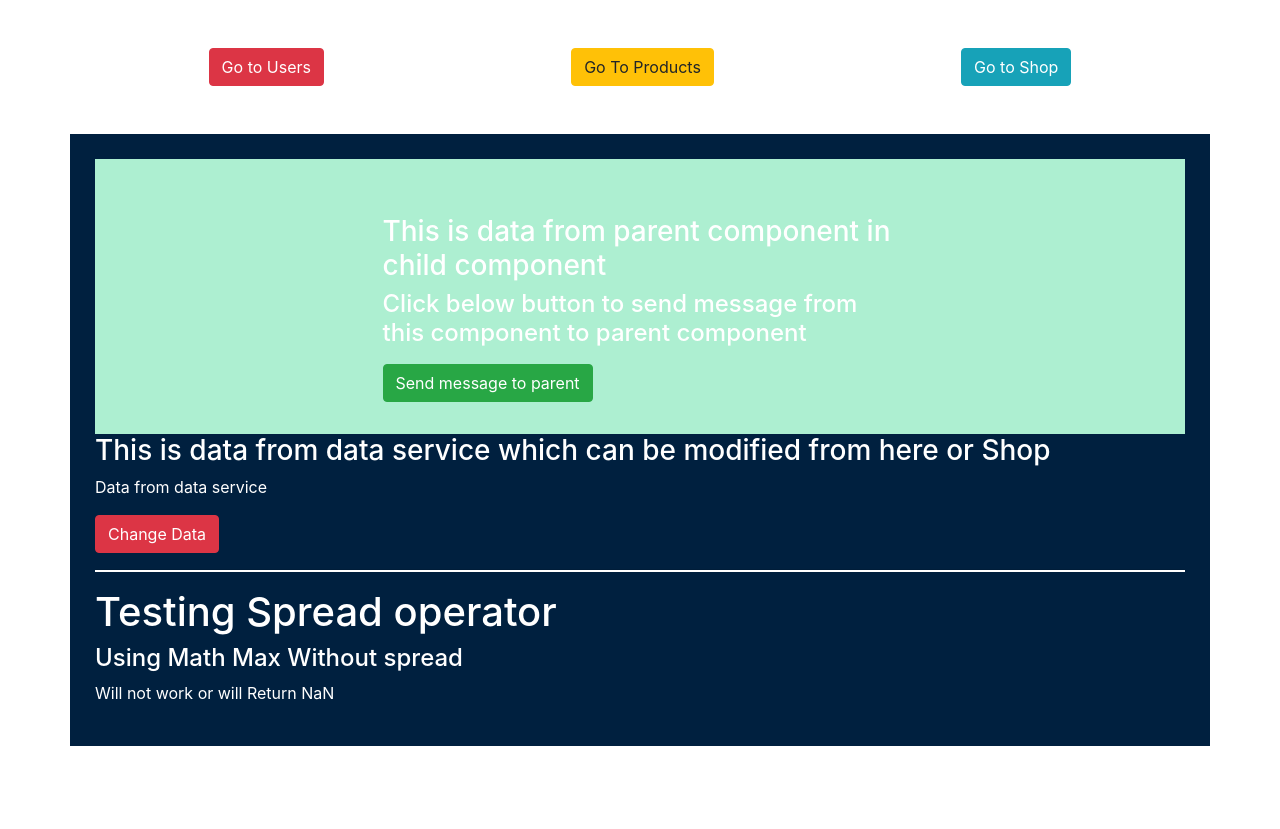
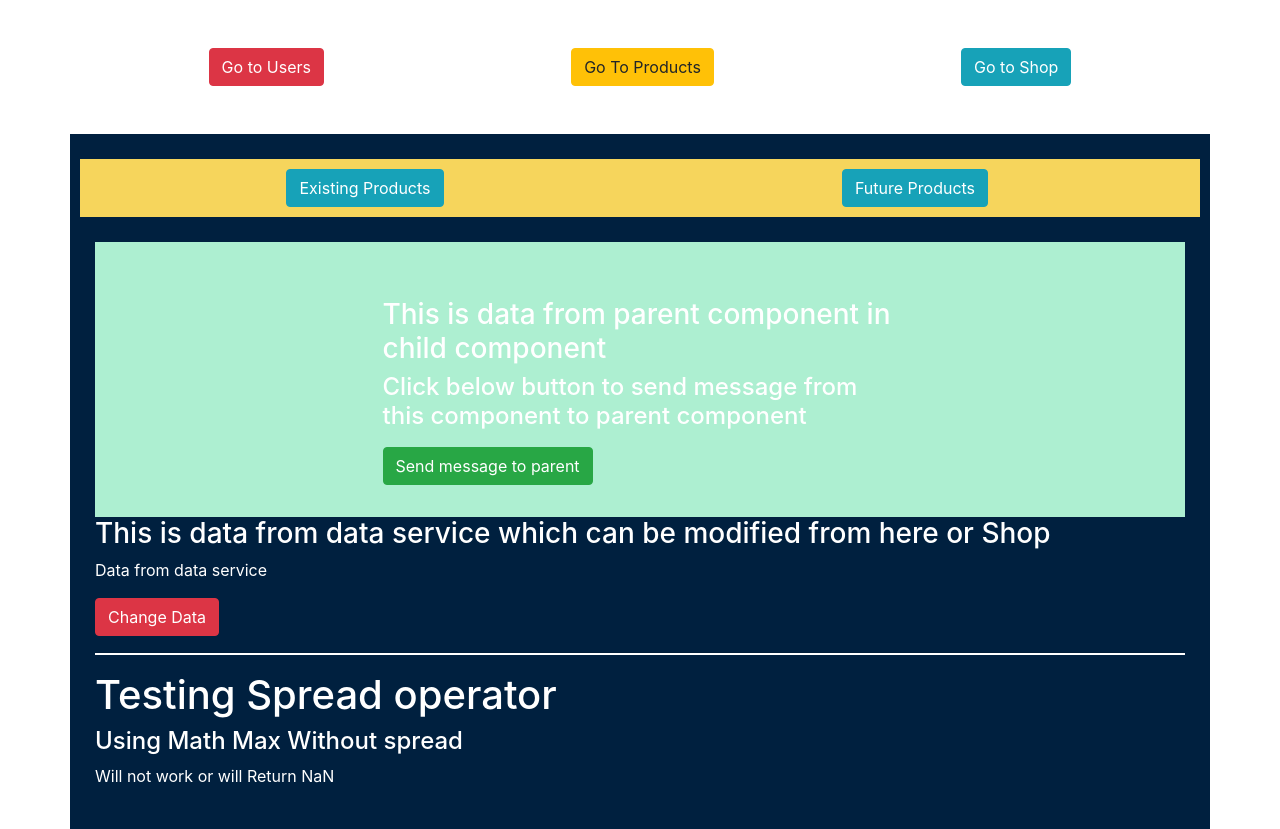
Before and after one commit to Geghets/angular-httpClient, an Angular app: page /products in a window 1280 px wide. Before the commit the page ends 800 px from the top, so only its background shows below. Built offline with nearby package versions, Linux system fonts and the light colour scheme.

Commit message:
trying routing in seperate module

```diff
--- /dev/null
+++ b/src/app/products/existing-products/existing-products.component.css
@@ -0,0 +1,3 @@
+.exiting-products {
+  text-align: center;
+}
--- /dev/null
+++ b/src/app/products/existing-products/existing-products.component.html
@@ -0,0 +1,4 @@
+<div class="container exiting-products">
+  <h3>This is existing products Page</h3>
+  <h5>Below you can see all the products that exists in our storage</h5>
+</div>
--- /dev/null
+++ b/src/app/products/existing-products/existing-products.component.ts
@@ -0,0 +1,15 @@
+import { Component, OnInit } from '@angular/core';
+
+@Component({
+  selector: 'app-existing-products',
+  templateUrl: './existing-products.component.html',
+  styleUrls: ['./existing-products.component.css']
+})
+export class ExistingProductsComponent implements OnInit {
+
+  constructor() { }
+
+  ngOnInit(): void {
+  }
+
+}
--- /dev/null
+++ b/src/app/products/future-products/future-products.component.css
@@ -0,0 +1,3 @@
+.future-products {
+  text-align: center;
+}
--- /dev/null
+++ b/src/app/products/future-products/future-products.component.html
@@ -0,0 +1,4 @@
+<div class="container future-products">
+  <h3>This is future products Page</h3>
+  <h5>We plan to add all below products in shop in future</h5>
+</div>
--- /dev/null
+++ b/src/app/products/future-products/future-products.component.ts
@@ -0,0 +1,15 @@
+import { Component, OnInit } from '@angular/core';
+
+@Component({
+  selector: 'app-future-products',
+  templateUrl: './future-products.component.html',
+  styleUrls: ['./future-products.component.css']
+})
+export class FutureProductsComponent implements OnInit {
+
+  constructor() { }
+
+  ngOnInit(): void {
+  }
+
+}
--- a/src/app/products/products-routing.module.ts
+++ b/src/app/products/products-routing.module.ts
@@ -1,11 +1,15 @@
 import { NgModule } from '@angular/core';
 import { RouterModule, Routes } from '@angular/router';
 import { ProductsComponent } from './products.component';
+import {ExistingProductsComponent} from './existing-products/existing-products.component';
+import {FutureProductsComponent} from './future-products/future-products.component';
 // import {OurProductsComponent} from './our-products/our-products.component';
 
 const routes: Routes = [
   { path: '', component: ProductsComponent },
   // { path: 'ourProducts', component: OurProductsComponent}
+  { path: 'existing-products', component: ExistingProductsComponent },
+  { path: 'future-products', component: FutureProductsComponent },
 ];
 
 @NgModule({
--- a/src/app/products/products.component.css
+++ b/src/app/products/products.component.css
@@ -7,3 +7,9 @@
 .divider {
   border-bottom: 2px solid white;
 }
+
+.header {
+  padding: 10px;
+  margin-bottom: 25px;
+  background-color: #F6D55C;
+}
--- a/src/app/products/products.component.html
+++ b/src/app/products/products.component.html
@@ -1,4 +1,12 @@
 <div class="container products mt-5">
+  <div class="row header">
+    <div class="col-md-6 d-flex justify-content-center">
+      <button class="btn btn btn-info" [routerLink]="'existing-products'">Existing Products</button>
+    </div>
+    <div class="col-md-6 d-flex justify-content-center">
+      <button class="btn btn btn-info" [routerLink]="'future-products'">Future Products</button>
+    </div>
+  </div>
   <div *ngIf="messageFromChildComponent">
     <h1>{{ messageFromChildComponent }}</h1>
     <h4>Click button below to see child component running OnChange hook</h4>
@@ -23,3 +31,5 @@
     </div>
   </div>
 </div>
+
+<router-outlet></router-outlet>
--- a/src/app/products/products.module.ts
+++ b/src/app/products/products.module.ts
@@ -5,12 +5,16 @@ import { ProductsRoutingModule } from './products-routing.module';
 import { ProductsComponent } from './products.component';
 import { OurProductsComponent } from './our-products/our-products.component';
 import {FormsModule} from '@angular/forms';
+import { ExistingProductsComponent } from './existing-products/existing-products.component';
+import { FutureProductsComponent } from './future-products/future-products.component';
 
 
 @NgModule({
   declarations: [
     ProductsComponent,
-    OurProductsComponent
+    OurProductsComponent,
+    ExistingProductsComponent,
+    FutureProductsComponent
   ],
   imports: [
     CommonModule,
```
Also changed, not shown: 2 other files (tests, documents, lock files or other folders).
